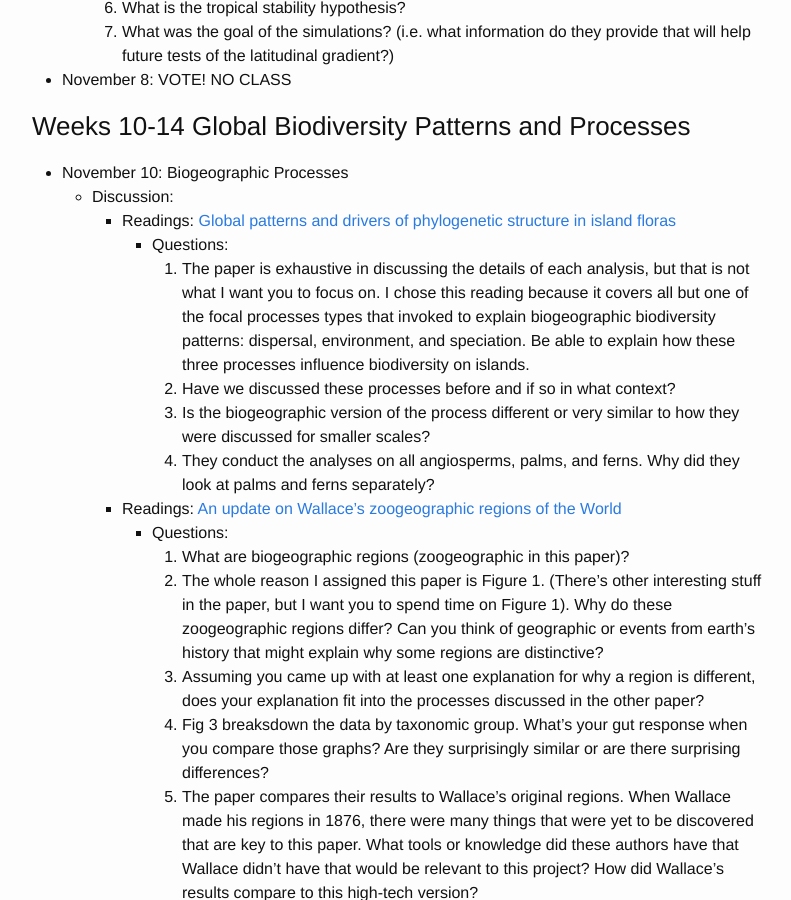
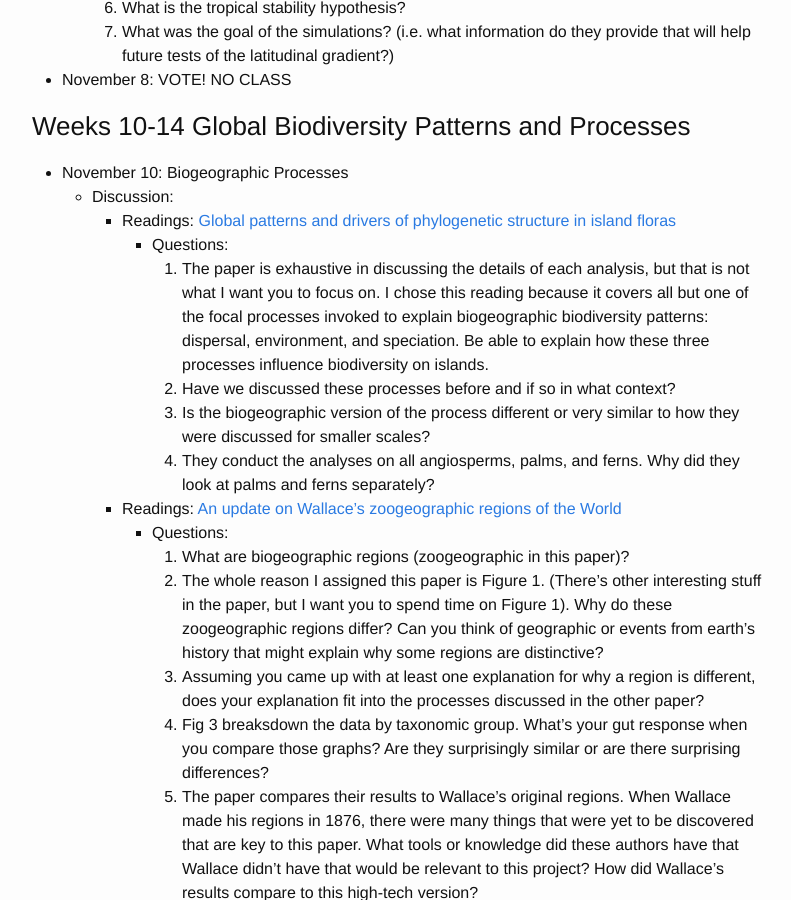
Before and after one commit to skmorgane/biodiversity-course, a Jekyll site: the page built from schedule.md, in a window 1280 px wide and 900 px high, scrolled down 9410 px. Shown: the whole window, without its empty margins (238-1029 px from the left). Built offline with Jekyll 4.4.1, drawn with Linux system fonts in a browser that asks for light colours.

Commit message:
Fixed typos

```diff
--- a/schedule.md
+++ b/schedule.md
@@ -284,7 +284,7 @@
     * Discussion:
          * Readings: [Global patterns and drivers of phylogenetic structure in island floras](https://doi.org/10.1038/srep12213)
             - Questions:
-               1. The paper is exhaustive in discussing the details of each analysis, but that is not what I want you to focus on. I chose this reading because it covers all but one of the focal processes types that invoked to explain biogeographic biodiversity patterns: dispersal, environment, and speciation. Be able to explain how these three processes influence biodiversity on islands.
+               1. The paper is exhaustive in discussing the details of each analysis, but that is not what I want you to focus on. I chose this reading because it covers all but one of the focal processes invoked to explain biogeographic biodiversity patterns: dispersal, environment, and speciation. Be able to explain how these three processes influence biodiversity on islands.
                2. Have we discussed these processes before and if so in what context?
                3. Is the biogeographic version of the process different or very similar to how they were discussed for smaller scales?
                4. They conduct the analyses on all angiosperms, palms, and ferns. Why did they look at palms and ferns separately?
```
